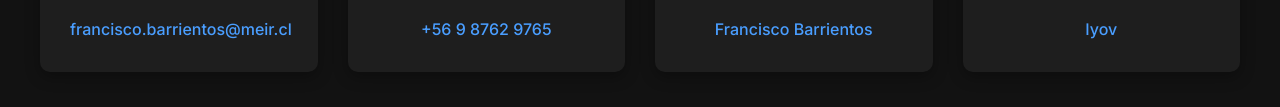
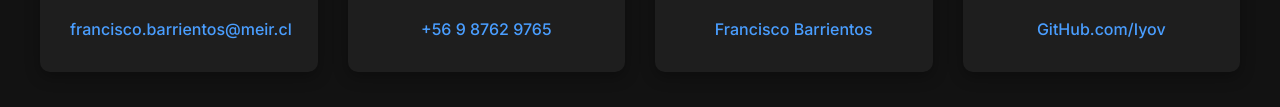
Before and after one commit to Iyov/Meir.cl, a plain HTML site: page index.html in a window 1280 px wide. Shown: the part 3928-4035 px from the top of the page. Drawn offline with Linux system fonts and the light colour scheme.

Commit message:
Fix datos y links

```diff
--- a/index.html
+++ b/index.html
@@ -266,7 +266,7 @@
                     </div>
                     <h3>GitHub</h3>
                     <p data-es="Revisa nuestros proyectos de código abierto" data-en="Check out our open source projects">Revisa nuestros proyectos de código abierto</p>
-                    <a href="https://github.com/Iyov/" target="_blank" class="contact-link">Iyov</a>
+                    <a href="https://github.com/Iyov/" target="_blank" class="contact-link">GitHub.com/Iyov</a>
                 </div>
             </div>
         </div>
```
Also changed, not shown: 1 other file.
